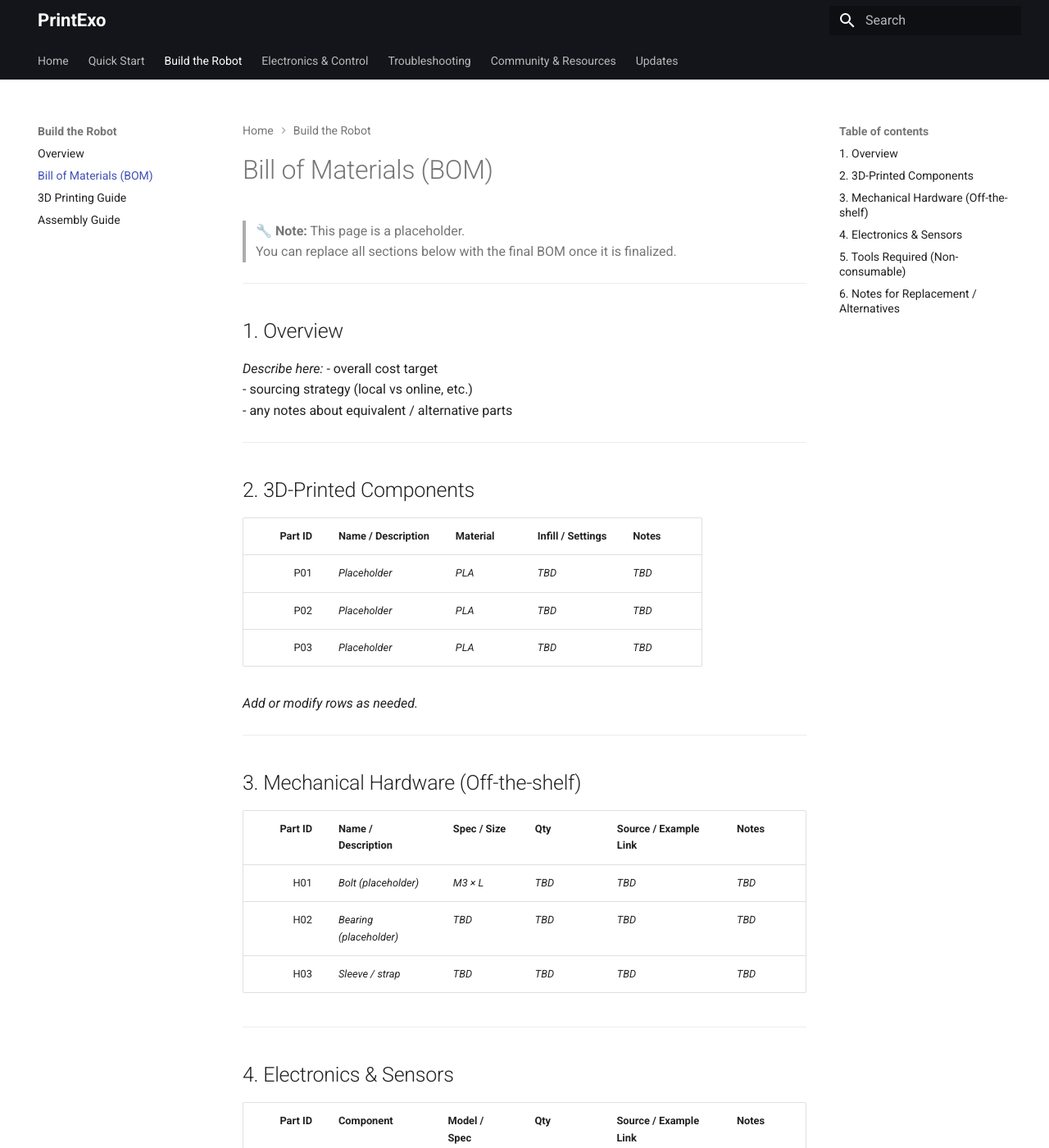
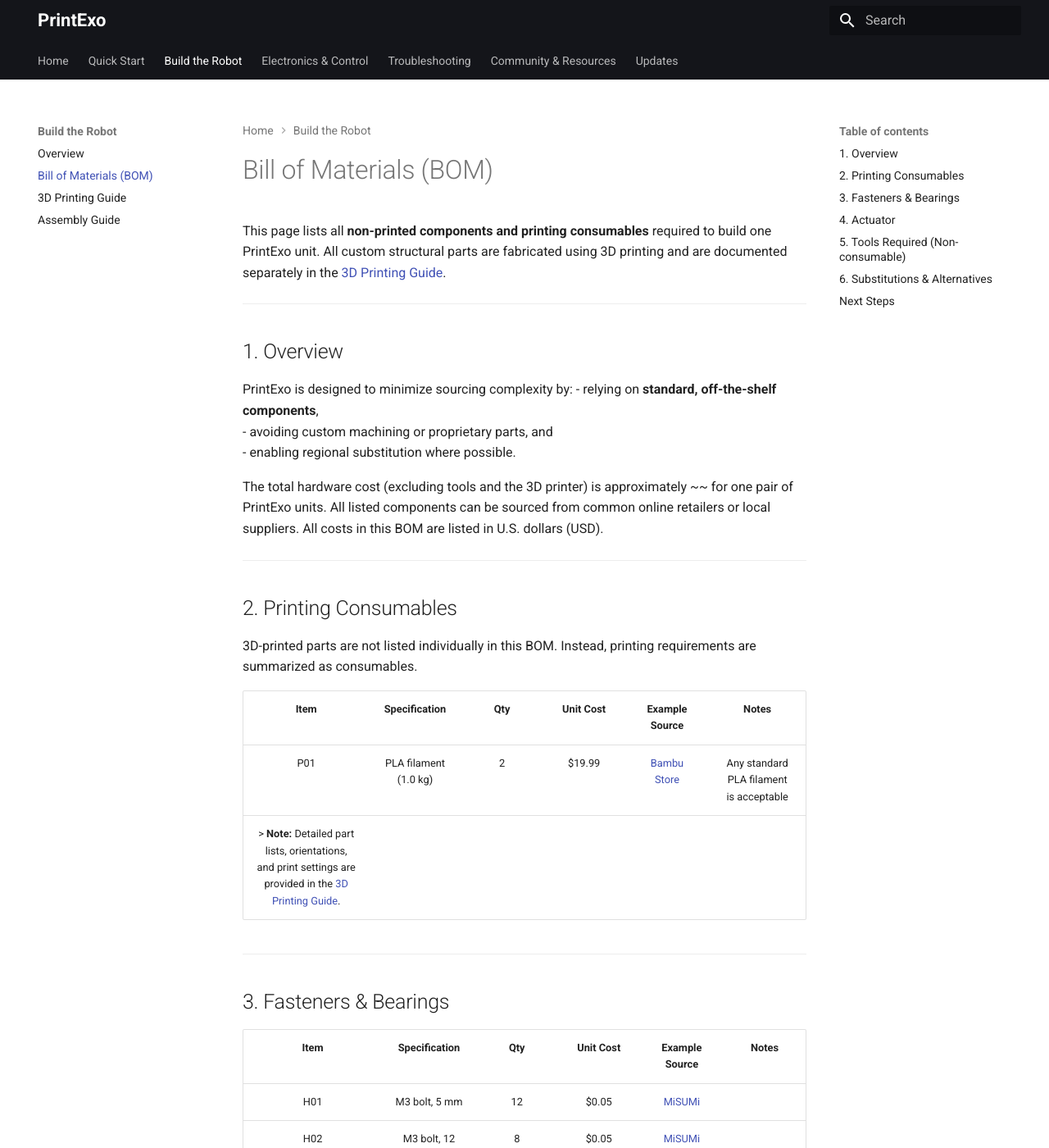
Before and after one commit to printexo/printexo.github.io, an MkDocs documentation site: the page built from docs/hardware/bom.md, in a window 1280 px wide and 1400 px high. Shown: the whole window at 82% size. Built offline with MkDocs 1.6.1 and Material for MkDocs 9.7.7, drawn with Linux system fonts in a browser that asks for light colours; some of the changed text lies outside the part shown.

Commit message:
Update bom.md

```diff
--- a/docs/hardware/bom.md
+++ b/docs/hardware/bom.md
@@ -1,71 +1,95 @@
 # Bill of Materials (BOM)
 
-> 🔧 **Note:** This page is a placeholder.
-> You can replace all sections below with the final BOM once it is finalized.
+This page lists all **non-printed components and printing consumables** required to build one PrintExo unit.
+All custom structural parts are fabricated using 3D printing and are documented separately in the
+[3D Printing Guide](printing.md).
 
 ---
 
 ## 1. Overview
 
-_Describe here:_
-- overall cost target
-- sourcing strategy (local vs online, etc.)
-- any notes about equivalent / alternative parts
+PrintExo is designed to minimize sourcing complexity by:
+- relying on **standard, off-the-shelf components**,
+- avoiding custom machining or proprietary parts, and
+- enabling regional substitution where possible.
+
+The total hardware cost (excluding tools and the 3D printer) is approximately ~~ for one pair of PrintExo units.
+All listed components can be sourced from common online retailers or local suppliers.
+All costs in this BOM are listed in U.S. dollars (USD).
+
 
 ---
 
-## 2. 3D-Printed Components
+## 2. Printing Consumables
 
-| Part ID | Name / Description | Material | Infill / Settings | Notes |
-|--------:|--------------------|----------|-------------------|-------|
-| P01     | _Placeholder_       | _PLA_    | _TBD_             | _TBD_ |
-| P02     | _Placeholder_       | _PLA_    | _TBD_             | _TBD_ |
-| P03     | _Placeholder_       | _PLA_    | _TBD_             | _TBD_ |
+3D-printed parts are not listed individually in this BOM.
+Instead, printing requirements are summarized as consumables.
 
-_Add or modify rows as needed._
+| Item | Specification | Qty | Unit Cost | Example Source | Notes |
+|:----:|:-------------:|:---:|:---------:|:--------------:|:-----:|
+| P01 | PLA filament (1.0 kg) | 2 | $19.99 | [Bambu Store](https://kr.store.bambulab.com/products/pla-basic-filament?id=565422966019776519) | Any standard PLA filament is acceptable |
+> **Note:** Detailed part lists, orientations, and print settings are provided in the [3D Printing Guide](printing.md).
 
 ---
 
-## 3. Mechanical Hardware (Off-the-shelf)
+## 3. Fasteners & Bearings
 
-| Part ID | Name / Description      | Spec / Size | Qty | Source / Example Link | Notes |
-|--------:|-------------------------|-------------|-----|------------------------|-------|
-| H01     | _Bolt (placeholder)_    | _M3 × L_    | _TBD_ | _TBD_                 | _TBD_ |
-| H02     | _Bearing (placeholder)_ | _TBD_       | _TBD_ | _TBD_                 | _TBD_ |
-| H03     | _Sleeve / strap_        | _TBD_       | _TBD_ | _TBD_                 | _TBD_ |
+| Item | Specification | Qty | Unit Cost | Example Source | Notes |
+|:----:|:-------------:|:---:|:---------:|:--------------:|:-----:|
+| H01 | M3 bolt, 5 mm | 12 | $0.05 | [MiSUMi](https://kr.misumi-ec.com/vona2/detail/221005179096/?KWSearch=m3&searchFlow=results2products&list=PageSearchResult) |  |
+| H02 | M3 bolt, 12 mm | 8 | $0.05 | [MiSUMi](https://kr.misumi-ec.com/vona2/detail/221005796349/) |  |
+| H03 | M3 bolt, 18 mm | 6 | $0.05 | [MiSUMi](https://kr.misumi-ec.com/vona2/detail/221005796372/) |  |
+| H04 | M3 bolt, 20 mm | 8 | $0.05 | [MiSUMi](https://kr.misumi-ec.com/vona2/detail/221005796383/) |  |
+| H05 | M3 bolt, 22 mm | 48 | $0.05 | [MiSUMi](https://kr.misumi-ec.com/vona2/detail/110310898469/?list=PageCategory) | |
+| H06 | M3 bolt, 40 mm | 4 | $0.05 | [MiSUMi](https://kr.misumi-ec.com/vona2/detail/221300250577/?list=PageCategory) |  |
+| H07 | Bearing (HK0810) | 8 | $2.71 | [MiSUMi](https://kr.misumi-ec.com/vona2/detail/221000068571/?HissuCode=HK0810&srsltid=AfmBOopc_61bB8nqXv06_OH-1Fif4HUJUN-m0MQhErcm6FwjCQKK_I0m) |  |
+| H08 | M3 plastic washer (spacer) | 2 | $0.42 | [MiSUMi](https://kr.misumi-ec.com/vona2/detail/221004999040/?srsltid=AfmBOoqMOtebLmETM_6xZZwp_zSu5yEmjtOMsrQxjlbbBfaBfQ7PFngH) |  |
+> **Note:** Unit costs are approximate, normalized estimates for budgeting consistency; actual prices vary by supplier and purchase volume.
+
+
+
 
 ---
 
-## 4. Electronics & Sensors
+## 4. Actuator
 
-| Part ID | Component           | Model / Spec | Qty | Source / Example Link | Notes |
-|--------:|---------------------|--------------|-----|------------------------|-------|
-| E01     | _Actuator_          | _AK60-6_     | 1   | _TBD_                  | _TBD_ |
-| E02     | _Power supply / batt_ | _TBD_     | _TBD_ | _TBD_                 | _TBD_ |
-| E03     | _IMU_               | _TBD_        | _TBD_ | _TBD_                 | _TBD_ |
-| E04     | _Cables / connectors_ | _TBD_     | _TBD_ | _TBD_                 | _TBD_ |
+| Item | Specification | Qty | Unit Cost | Example Source | Notes |
+|:----:|:-------------:|:---:|:---------:|:--------------:|:-----:|
+| E01 | CubeMars AK60-6 V1.1 KV140 | 2 | $ 298.90 | [CubeMars](https://www.cubemars.com/product/ak60-6-v1-1-kv140-robotic-actuator.html) | One per leg, integrated driver |
+> **Note:** This BOM covers the exoskeleton hardware platform; electrical design and power supply configurations may vary by use case, so only the actuator is specified here.
+
+
 
 ---
 
 ## 5. Tools Required (Non-consumable)
 
-| Tool ID | Tool Name         | Notes |
-|--------:|-------------------|-------|
-| T01     | _Hex key set_     | _Placeholder_ |
-| T02     | _Screwdriver set_ | _Placeholder_ |
-| T03     | _Power drill_     | _Placeholder_ |
+The following tools are commonly required for assembly but are not included in the BOM cost.
+
+
+| Tool | Notes |
+|------|------|
+| Hex key set | M3 fasteners |
+| Screwdrivers | General assembly |
+| Hand drill | Hole cleanup / tapping |
+| M3 tap | Recommended |
+| Flush cutters | Support removal |
 
 ---
 
-## 6. Notes for Replacement / Alternatives
+## 6. Substitutions & Alternatives
 
-_Use this section to:_
-- list alternative actuators or drivers,
-- note compatible bearing or bolt substitutions,
-- document region-specific suppliers.
+- **Fasteners and bearings:**
+  Equivalent metric components may be substituted if dimensions match.
+
+- **Filament:**
+  PETG or carbon-fiber–reinforced filaments are compatible but may require print setting adjustments.
+
+> When deviating from the reference configuration, verify mechanical fit and electrical compatibility.
 
 ---
 
-> ✏️ **Edit guide:**
-> - Update the tables above with the final part numbers and descriptions.
-> - Feel free to delete this note and any unused sections once the BOM is finalized.
+## Next Steps
+
+- [3D Printing Guide](printing.md)
+- [Assembly Guide](assembly.md)
```
